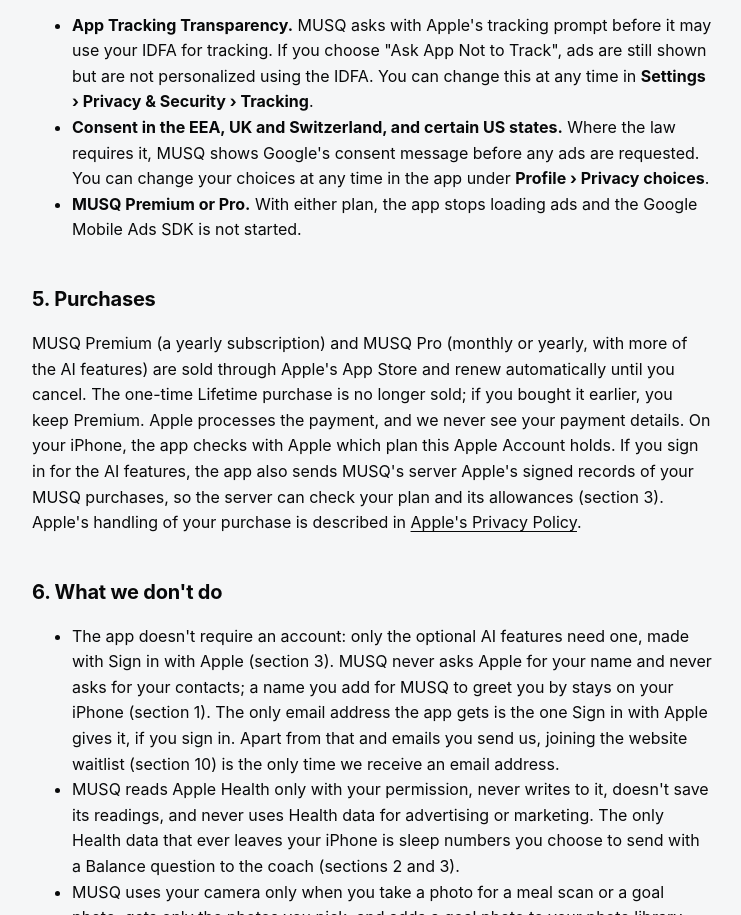
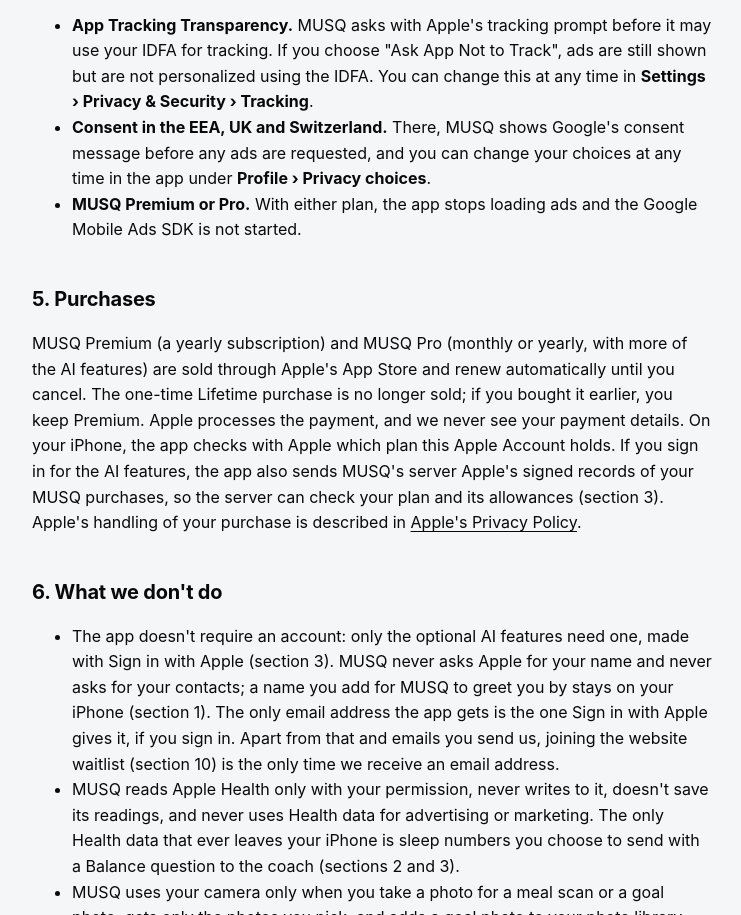
Before and after one commit to manhcuong5311-hue/musq-site, a plain HTML site: page privacy.html in a window 1280 px wide. Shown: the part 10470-11385 px from the top of the page, without its empty margins (268-1009 px from the left). Drawn offline with Linux system fonts and the light colour scheme.

Commit message:
Privacy: the ads consent message is promised for the EEA, UK and Switzerland only
The AdMob US-state message isn't confirmed as published, so the page no
longer promises it. US privacy rights stay in section 9.

Co-Authored-By: Claude Opus 5.5 <noreply@anthropic.com>

```diff
--- a/privacy.html
+++ b/privacy.html
@@ -172,7 +172,7 @@
   <h3>Your choices</h3>
   <ul>
     <li><strong>App Tracking Transparency.</strong> MUSQ asks with Apple's tracking prompt before it may use your IDFA for tracking. If you choose "Ask App Not to Track", ads are still shown but are not personalized using the IDFA. You can change this at any time in <strong>Settings › Privacy &amp; Security › Tracking</strong>.</li>
-    <li><strong>Consent in the EEA, UK and Switzerland, and certain US states.</strong> Where the law requires it, MUSQ shows Google's consent message before any ads are requested. You can change your choices at any time in the app under <strong>Profile › Privacy choices</strong>.</li>
+    <li><strong>Consent in the EEA, UK and Switzerland.</strong> There, MUSQ shows Google's consent message before any ads are requested, and you can change your choices at any time in the app under <strong>Profile › Privacy choices</strong>.</li>
     <li><strong>MUSQ Premium or Pro.</strong> With either plan, the app stops loading ads and the Google Mobile Ads SDK is not started.</li>
   </ul>
 
```
